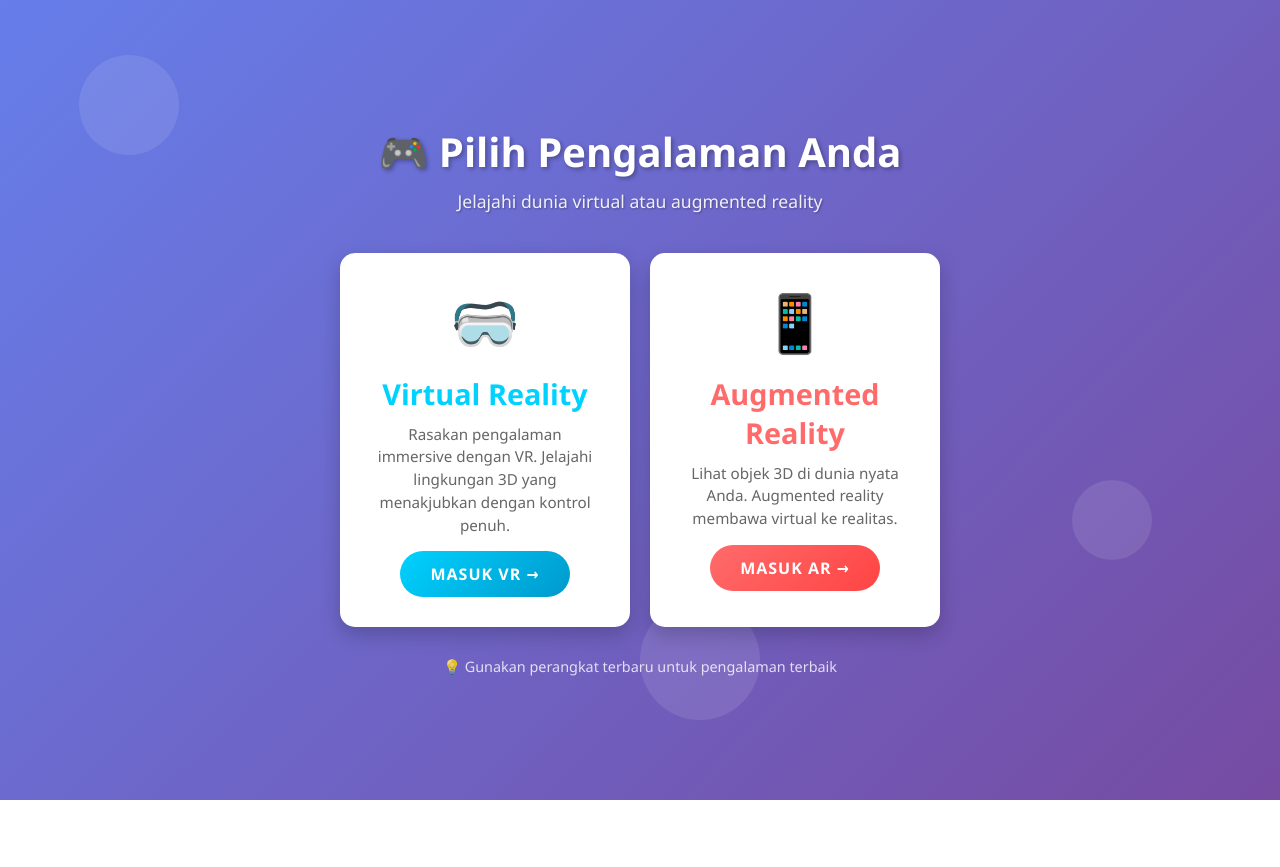
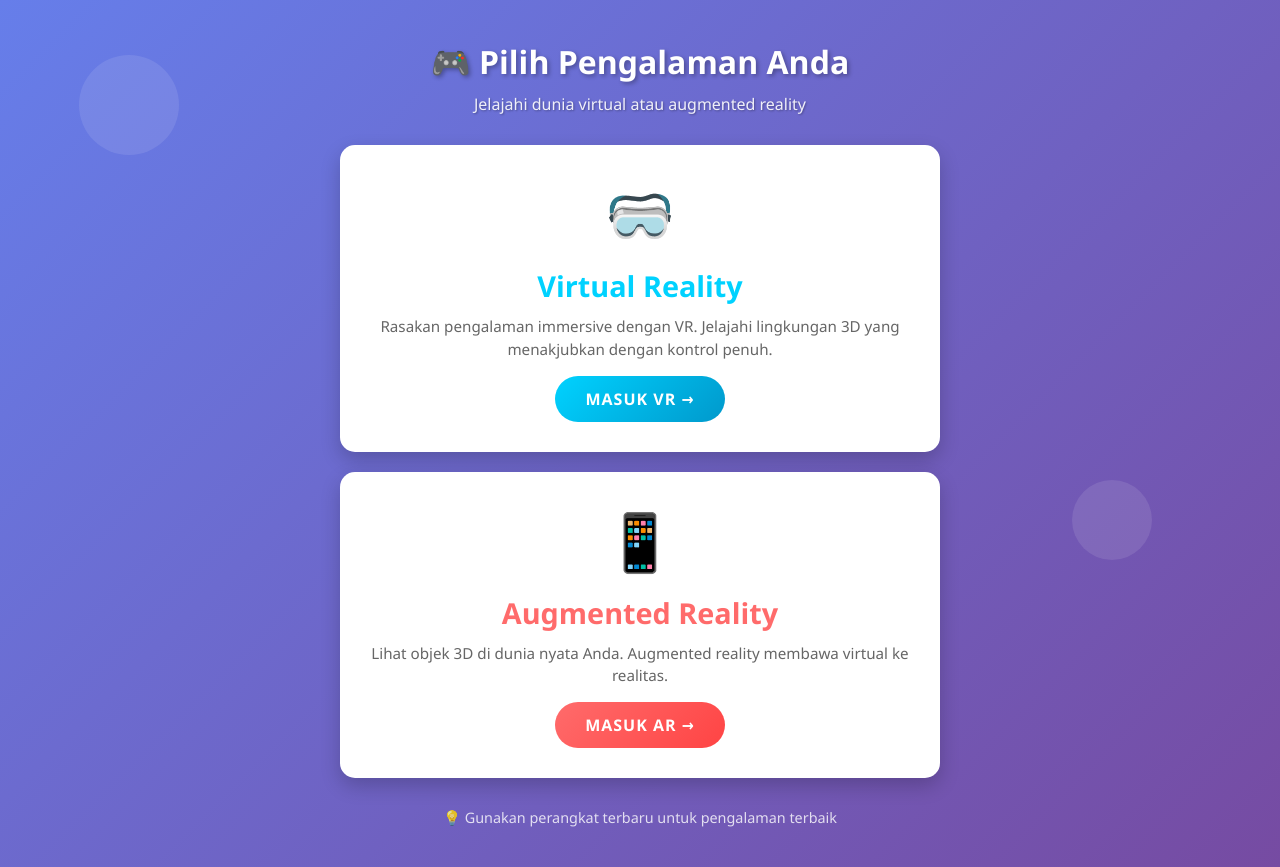
Before and after one commit to SiHantuuu/ProjectARclientBudhePia, a plain HTML site: page index.html in a window 1280 px wide. Before the commit the page ends 800 px from the top, so only its background shows below. Drawn offline with Linux system fonts and the light colour scheme.

Commit message:
perbaiki index html

```diff
--- a/index.html
+++ b/index.html
@@ -21,14 +21,15 @@
         display: flex;
         justify-content: center;
         align-items: center;
-        overflow: hidden;
+        padding: 20px;
       }
 
       .container {
         text-align: center;
-        width: 90%;
+        width: 100%;
         max-width: 600px;
         animation: fadeIn 0.8s ease-in;
+        padding: 20px 0;
       }
 
       @keyframes fadeIn {
@@ -44,23 +45,23 @@
 
       h1 {
         color: white;
-        font-size: 2.5em;
+        font-size: 2em;
         margin-bottom: 10px;
         text-shadow: 2px 2px 4px rgba(0, 0, 0, 0.3);
       }
 
       .subtitle {
         color: rgba(255, 255, 255, 0.9);
-        font-size: 1.1em;
-        margin-bottom: 40px;
+        font-size: 1em;
+        margin-bottom: 30px;
         text-shadow: 1px 1px 2px rgba(0, 0, 0, 0.3);
       }
 
       .options {
         display: grid;
-        grid-template-columns: 1fr 1fr;
+        grid-template-columns: 1fr;
         gap: 20px;
-        margin-bottom: 30px;
+        margin-bottom: 20px;
       }
 
       @media (max-width: 600px) {
```
